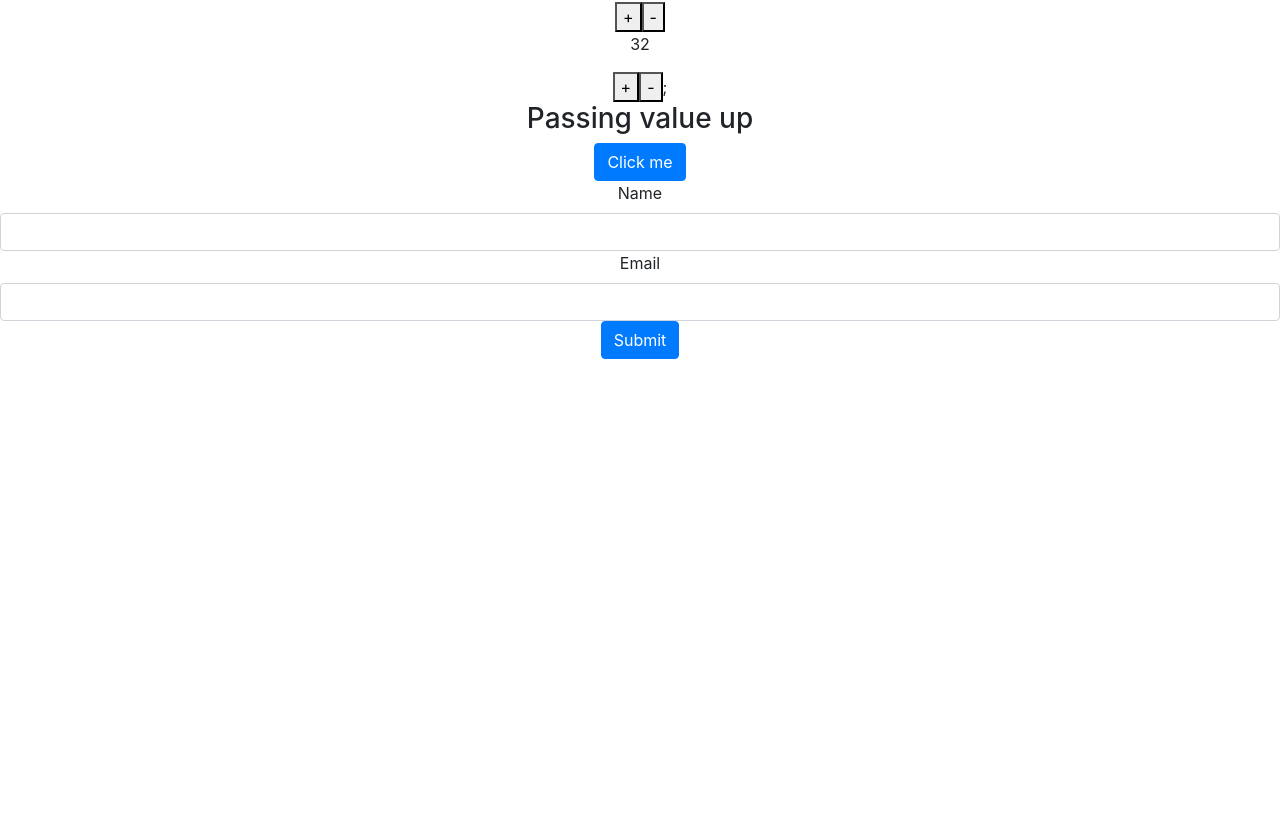
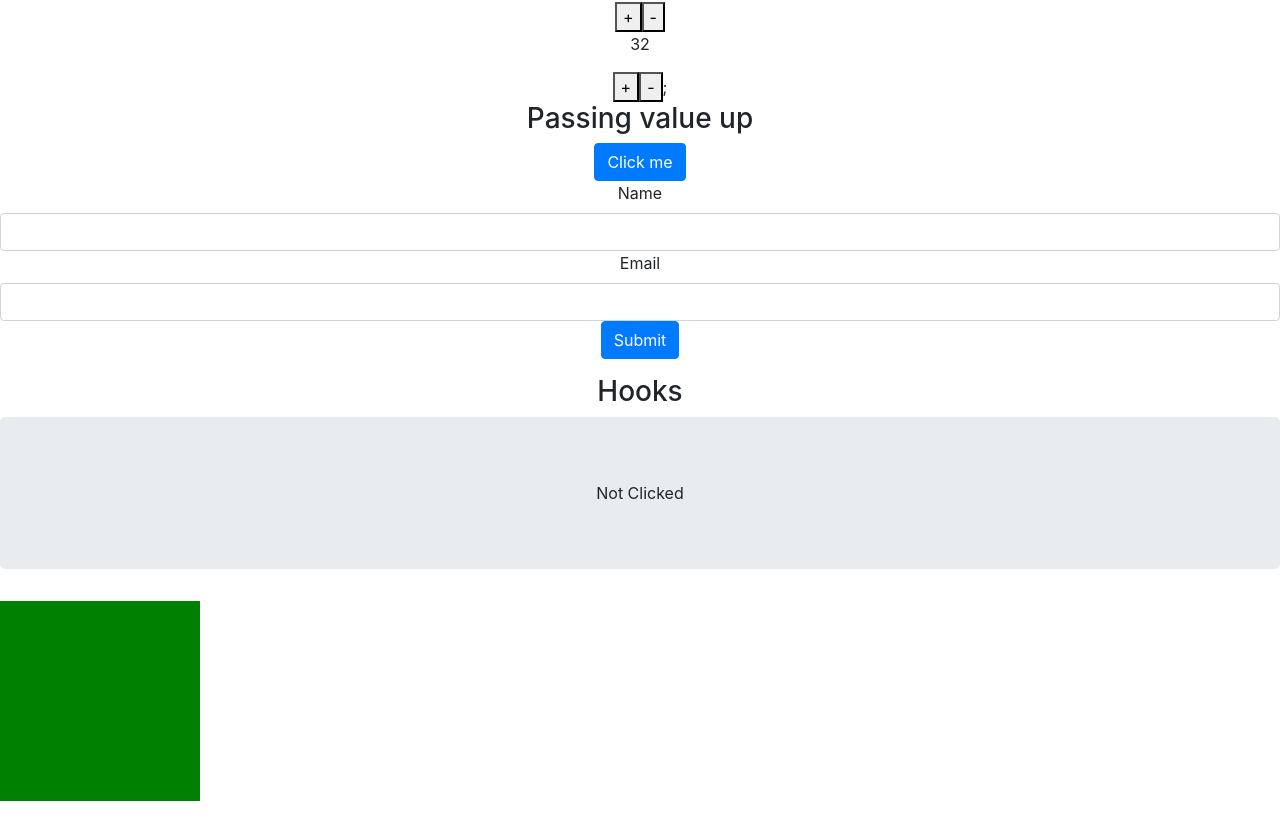
Before and after one commit to tom-meyrick/react-week-10, a React (Create React App) app: page / in a window 1280 px wide. Shown: the part 884-1701 px from the top of the page. Before the commit the page ends 1259 px from the top, so only its background shows below. Built offline with nearby package versions, Linux system fonts and the light colour scheme; no server answers.

Commit message:
Completed Hooks Q2

```diff
--- a/src/App.js
+++ b/src/App.js
@@ -4,6 +4,8 @@ import SignUp from "./components/SignUp";
 import Button from "./components/Button";
 import Form from "./components/Form";
 import Max from "./components/Max";
+import Clicked from "./components/hooks/Clicked";
+import Square from "./components/hooks/Square";
 
 const App = () => (
   <>
@@ -15,6 +17,9 @@ const App = () => (
     <h3>Passing value up</h3>
     <Button handleUpdate={(value) => console.log(value)} />
     <Form handleSubmit={(value) => console.log(value)} />
+    <h3>Hooks</h3>
+    <Clicked />
+    <Square color={"orange"} />
   </>
 );
 
--- a/src/ajax.js
+++ b/src/ajax.js
@@ -44,10 +44,6 @@ axios.get("/articles").then(({ data }) =>
   )
 );
 
-axios.get("/articles").then(({ data }) =>
-  console.table(
-    data.data.map((article) => {
-      return article.tag;
-    })
-  )
-);
+// axios
+//   .get("/articles")
+//   .then(({ data }) => console.table(data.data.map((article) => {})));
--- /dev/null
+++ b/src/components/hooks/Clicked.js
@@ -0,0 +1,15 @@
+import React, { useState } from "react";
+
+const Clicked = () => {
+  const [clicked, setClicked] = useState(false);
+
+  const updateClick = () => setClicked(!clicked);
+
+  return (
+    <header onClick={updateClick} className="jumbotron">
+      {clicked ? "Clicked" : "Not Clicked"}
+    </header>
+  );
+};
+
+export default Clicked;
--- /dev/null
+++ b/src/components/hooks/Square.js
@@ -0,0 +1,24 @@
+import React, { useState } from "react";
+
+// Update your <Square colour="hotpink"> component so that the background starts green, but when it is clicked it changes to the passed in colour. It should alternate every time you click.
+
+const Square = ({ color }) => {
+  const [green, setGreen] = useState(true);
+
+  const updateGreen = () => setGreen(!green);
+
+  return (
+    <figure>
+      <div
+        onClick={updateGreen}
+        style={{ background: green ? "green" : color, width: 200, height: 200 }}
+      ></div>
+    </figure>
+  );
+};
+
+Square.defaultProps = {
+  color: "green",
+};
+
+export default Square;
```
